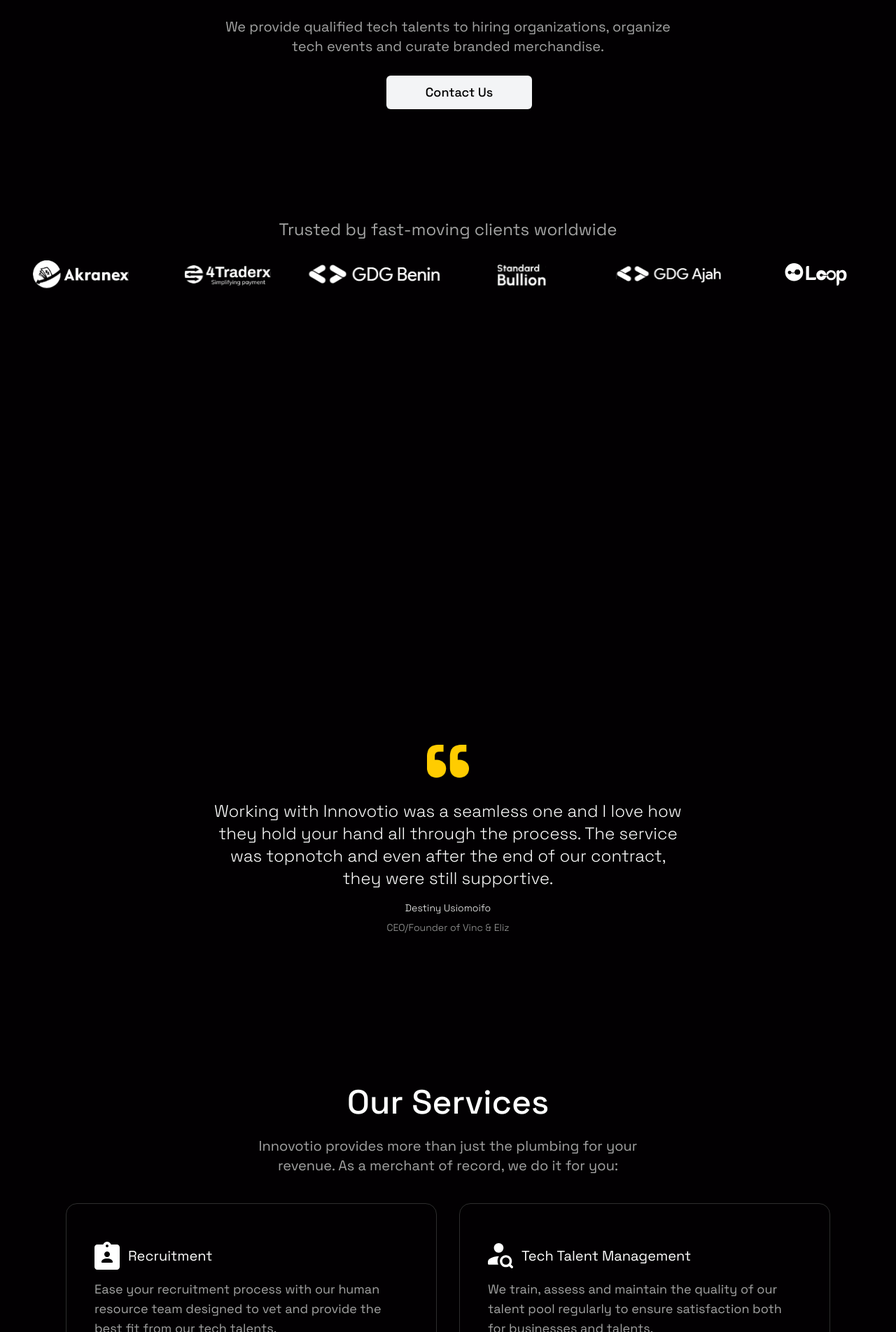
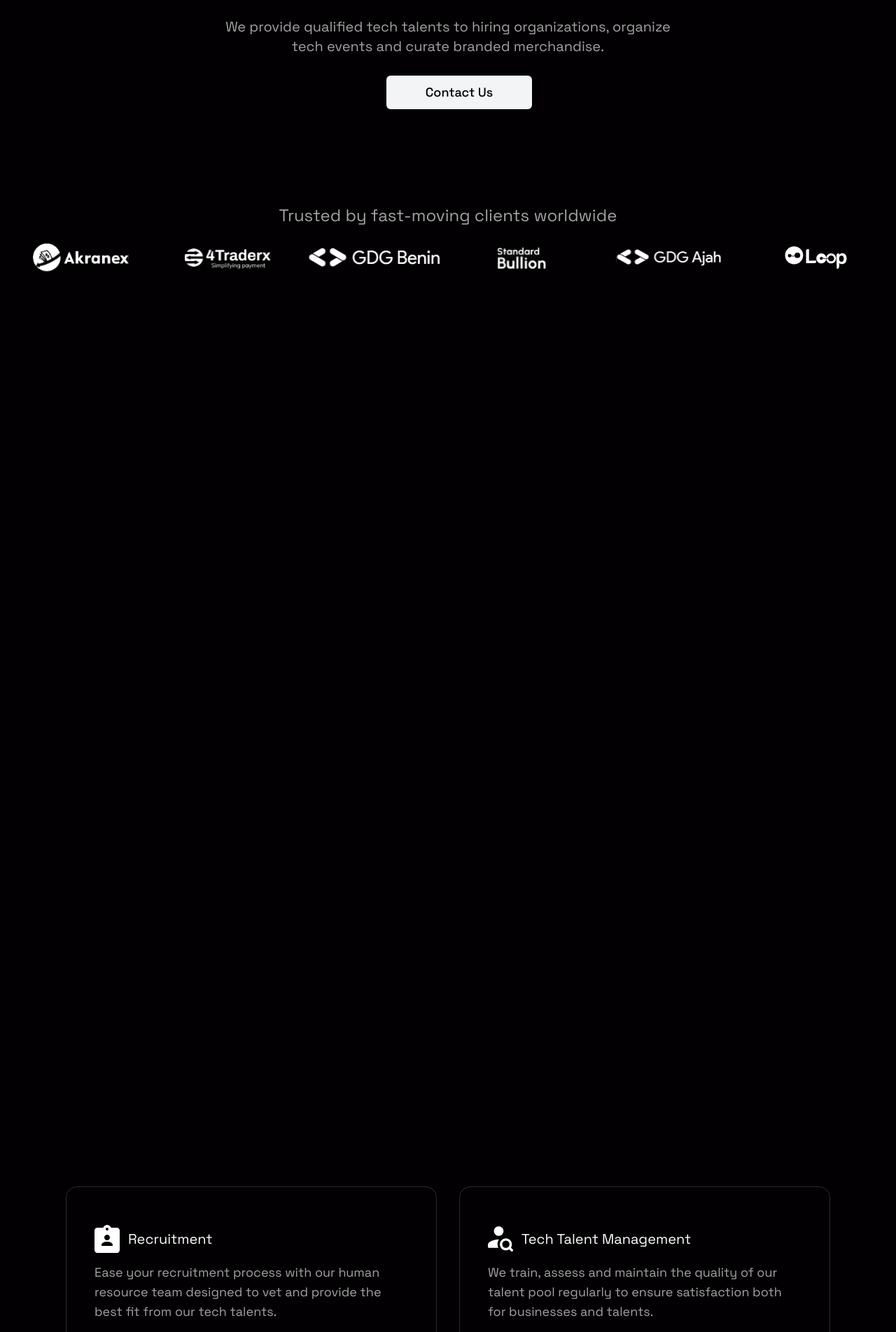
Before and after one commit to Innovotio/Innovotio-Website, a Next.js app: page / in a window 1280 px wide. Shown: the part 348-2251 px from the top of the page at 70% size. Built offline with nearby package versions, Linux system fonts and the light colour scheme.

Commit message:
feat: Animation

```diff
--- a/pages/_app.js
+++ b/pages/_app.js
@@ -7,7 +7,7 @@ import "react-toastify/dist/ReactToastify.css";
 
 export default function App({ Component, pageProps }) {
   React.useEffect(() => {
-    AOS.init({ duration: 1000 });
+    AOS.init({ duration: 900});
     AOS.refresh();
   }, []);
 
--- a/src/components/Description/Description.js
+++ b/src/components/Description/Description.js
@@ -13,7 +13,7 @@ import Link from "next/link";
 
 const Description = () => {
   return (
-    <div data-aos="zoom-out-left">
+    <div data-aos="zoom-out">
       <div className="mx-auto container lg:pt-40 md:pt-32 pt-20 flex md:px-10 px-5 lg:flex-row xl:justify-center md:items-center flex-col">
         <div className="flex flex-col md:w-full xl:w-5/12 lg:w-5/12">
           <p className="font-medium lg:text-5xl text-3xl lg:w-full text-gray-100">
--- a/src/components/Header/Header.js
+++ b/src/components/Header/Header.js
@@ -9,7 +9,7 @@ const Header = () => {
         <div className="xl:pt-56 lg:pt-24 pt-14 px-5">
           <div
             className="flex justify-center items-center px-4 flex-col text-center w-full"
-            data-aos="fade-up"
+            data-aos="fade-right"
           >
             <h1 className="md:text-6xl lg:text-6xl text-4xl lg:max-w-4xl max-w-xl leading-10 font-medium text-white">
               Get qualified tech talents & event support
@@ -35,24 +35,27 @@ const Header = () => {
               </Link>
               <Link href="/business" legacyBehavior>
                 <a target="_blank" className="">
-                <Button className="bg-gray-100 lg:block hidden  text-black mt-4 lg:mt-0 text-lg">
+                  <Button className="bg-gray-100 lg:block hidden  text-black mt-4 lg:mt-0 text-lg">
                     Contact Us
                   </Button>
                 </a>
               </Link>
 
-              <Link href="/aboutus/#community" className="underline flex justify-center items-center lg:hidden mt-4">
-                    Join Innovotio
-                </Link>
+              <Link
+                href="/aboutus/#community"
+                className="underline flex justify-center items-center lg:hidden mt-4"
+              >
+                Join Innovotio
+              </Link>
             </div>
           </div>
 
-          <div className="lg:pt-32  flex-col lg:flex hidden justify-center items-center">
+          <div className="lg:pt-28 flex-col lg:flex hidden justify-center items-center">
             <div className="flex justify-center text-center items-center flex-col ">
-              <p className="lg:font-normal font-light lg:text-2xl text-xl lg:leading-10 py-6 text-text ">
+              <p className="lg:font-normal font-light lg:text-2xl text-xl lg:leading-10 py-5 text-text ">
                 Trusted by fast-moving clients worldwide
               </p>
-              <Brand />
+                <Brand />
             </div>
           </div>
         </div>
--- a/src/components/Services/Services.js
+++ b/src/components/Services/Services.js
@@ -10,7 +10,7 @@ function Services() {
   return (
     <section className="mx-auto container lg:pt-40 md:pt-32 pt-20 md:px-10 px-5 font-font">
       <div className="">
-        <div>
+        <div data-aos="zoom-in-right">
           <h1 className="lg:text-5xl text-center text-3xl font-medium">
             Our Services
           </h1>
@@ -22,7 +22,7 @@ function Services() {
           </div>
         </div>
 
-        <section className="flex justify-center items-center">
+        <section className="flex justify-center items-center" >
           <div className="grid md:grid-cols-2 grid-col gap-8 space-x-0 place-comtent-center place-items-center pt-4 cursor-pointer">
             <Card
               link="/business"
--- a/src/components/Testimonial/Testimonial.js
+++ b/src/components/Testimonial/Testimonial.js
@@ -18,7 +18,7 @@ const Testimonial = () => {
 
   return (
     <div
-      // data-aos="zoom-in"
+      data-aos="fade-left"
       className=" mx-auto container lg:pt-40 md:pt-32 pt-20 flex text-center md:px-10 px-5 justify-center items-center flex-col"
     >
       <div className="lg:flex pb-8  ">
```
